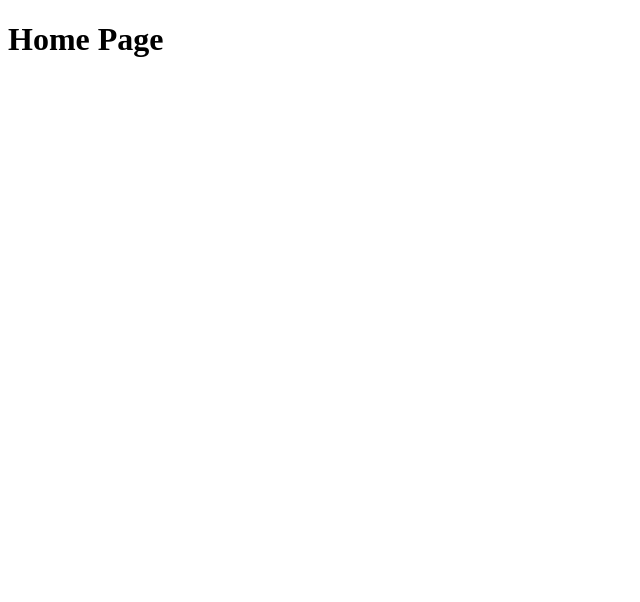
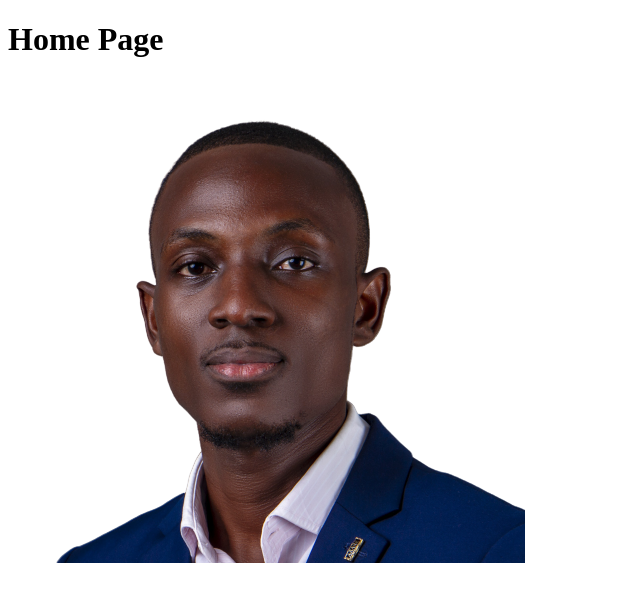
Before and after one commit to yeboahnanaosei/emma-project, a plain HTML site: page index.html in a window 1280 px wide. Shown: the whole page, without its empty margins (0-640 px from the left). Drawn offline with Linux system fonts and the light colour scheme.

Commit message:
Add image and animation

```diff
--- a/index.html
+++ b/index.html
@@ -8,5 +8,10 @@
 </head>
 <body>
     <h1>Home Page</h1>
+    <img src="avatar.png" alt="Profile Picture">
+
+    <script>
+        console.log("Add animation");
+    </script>
 </body>
 </html>
```
Also changed, not shown: avatar.png (added).
